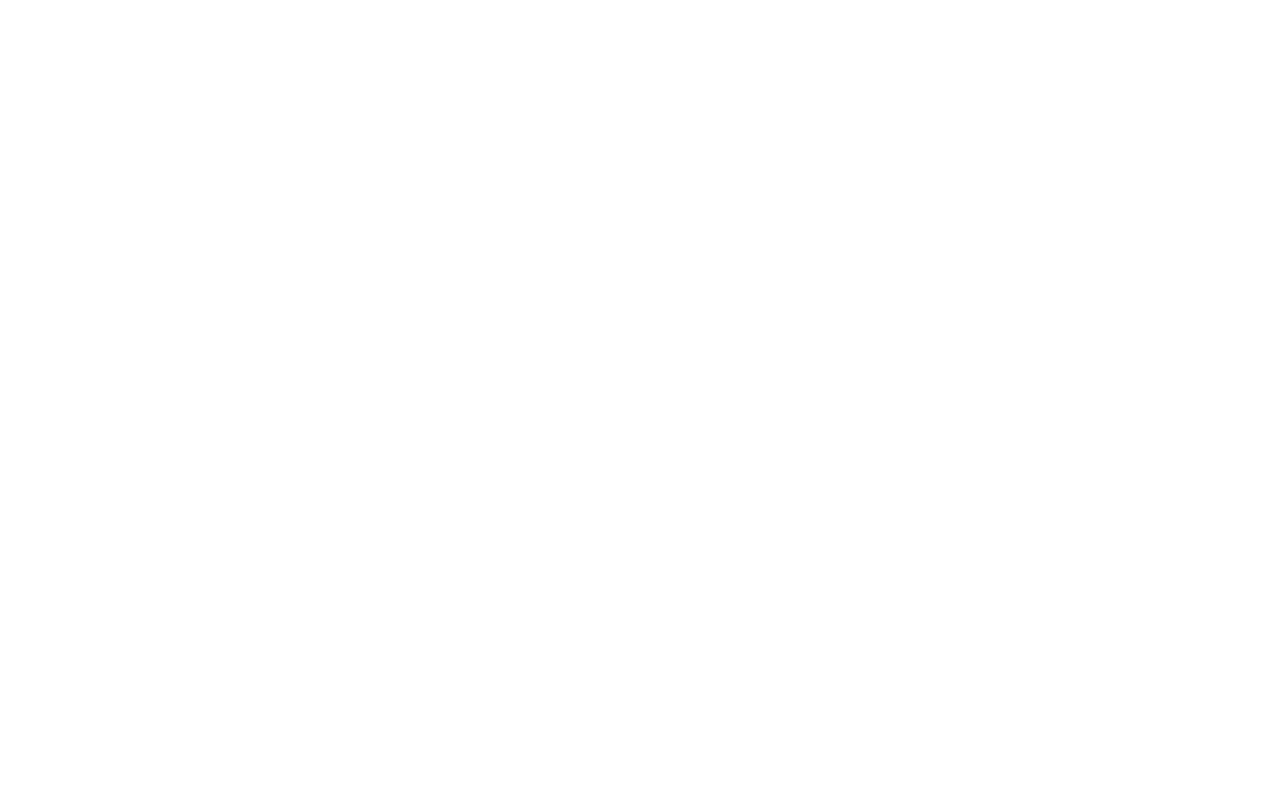
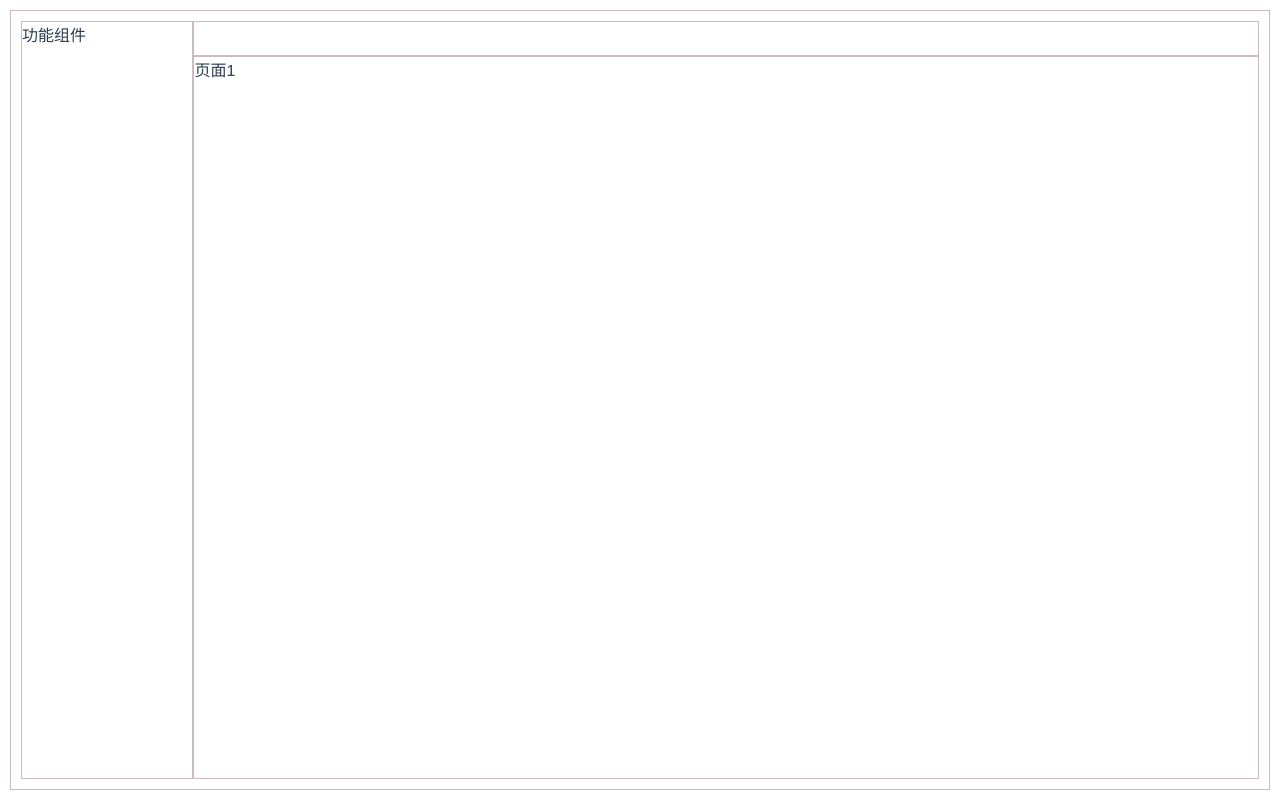
Before and after one commit to liuzongyue/integration_regional, a Vue app: page /page-menu/page1 in a window 1280 px wide. Built offline with nearby package versions, Linux system fonts and the light colour scheme; the HTML template or start-up script is replaced by a standard one.

Commit message:
更改页面

```diff
--- a/src/router/index.js
+++ b/src/router/index.js
@@ -15,6 +15,19 @@
     name: 'drapInfo',
     component: () => import("./../views/drapInfo/index.vue")
   },
+  {
+    path: '/page-menu',
+    name: 'pageMenu',
+    component: () => import("./../views/pageMenu/index"),
+    redirect: "/page-menu/page1",
+    children: [
+      {
+        path: "/page-menu/page1",
+        name: 'page1',
+        component: () => import("./../views/pageMenu/page1/index.vue")
+      },
+    ]
+  },
 ]
 
 const router = new VueRouter({
--- a/src/views/HomeView.vue
+++ b/src/views/HomeView.vue
@@ -1,7 +1,7 @@
 <template>
   <div class="home">
     <div class="son_box">
-      <span class="drap_box" @click="GoDrapInfo">drap</span>
+      <span class="drap_box" @click="GoDrapInfo">进入</span>
     </div>
   </div>
 </template>
@@ -21,7 +21,7 @@
   methods: {
     GoDrapInfo() {
       this.$router.push({
-        path: '/drapInfo'
+        path: '/page-menu'
       })
     },
   },
@@ -32,6 +32,8 @@
 .home {
   position: relative;
   display: flex;
+  width: 100vw;
+  height: 100vh;
   .son_box {
     position: relative;
     top: 0%;
--- /dev/null
+++ b/src/views/pageMenu/headerNav/index.vue
@@ -0,0 +1,25 @@
+<template>
+  <header class="header-box">
+
+  </header>
+</template>
+
+<script>
+export default {
+
+}
+</script>
+
+<style lang="scss" scoped>
+  .header-box {
+    display: flex;
+    justify-content: flex-start;
+    align-items: center;
+    flex-wrap: wrap;
+    border: 1px solid #cbbbbb;
+    padding: 5px;
+    width: 100%;
+    flex-basis: 35px;
+    box-sizing: border-box;
+  }
+</style>
--- /dev/null
+++ b/src/views/pageMenu/index.vue
@@ -0,0 +1,56 @@
+<template>
+  <div class="pageMenu">
+    <section class="menu-container">
+      <left-nav></left-nav>
+      <main class="main-container">
+        <header-nav></header-nav>
+        <section class="section-box">
+          <router-view></router-view>
+        </section>
+      </main>
+    </section>
+  </div>
+</template>
+
+<script>
+  import leftNav from "./leftNavigation"
+  import headerNav from "./headerNav"
+export default {
+  components: {
+    leftNav,
+    headerNav,
+  },
+}
+</script>
+
+<style lang="scss" scoped>
+.pageMenu {
+  width: 100vw;
+  height: 100vh;
+  padding: 10px;
+  box-sizing: border-box;
+
+  .menu-container {
+    display: flex;
+    flex-wrap: nowrap;
+    width: 100%;
+    height: 100%;
+    box-sizing: border-box;
+    padding: 10px;
+    border: 1px solid #cbbbbb;
+
+    .main-container {
+      display: flex;
+      flex-wrap: wrap;
+      width: 100%;
+      flex-direction: column;
+      .section-box {
+        border: 1px solid #cbbbbb;
+        width: 100%;
+        flex: 1;
+        box-sizing: border-box;
+      }
+    }
+  }
+}
+</style>
--- /dev/null
+++ b/src/views/pageMenu/leftNavigation/index.vue
@@ -0,0 +1,59 @@
+<template>
+  <div class="menu-left">
+    <ul-menuList :menuList="menuList"></ul-menuList>
+  </div>
+</template>
+
+<script>
+  import ulMenuList from "./ul-menuList.vue"
+  export default {
+    components: {
+      ulMenuList,
+    },
+    data() {
+      return {
+        menuList: [
+          {
+            label: "功能组件",
+            pathUrl: "/page-menu",
+            show: false,
+            children: [
+              {
+                label: "组件一",
+                pathUrl: "",
+              },
+              {
+                label: "组件二",
+                pathUrl: "",
+              },
+              {
+                label: "组件三",
+                pathUrl: "",
+              },
+              {
+                label: "组件四",
+                pathUrl: "",
+                show: false,
+                children: [
+                  {
+                    label: "组件五",
+                    pathUrl: "",
+                  },
+                ]
+              },
+            ]
+          }
+        ],
+      }
+    },
+  }
+</script>
+
+<style lang="scss" scoped>
+.menu-left {
+  flex-basis: 200px;
+  height: 100%;
+  box-sizing: border-box;
+  border: 1px solid #cbbbbb;
+}
+</style>
--- /dev/null
+++ b/src/views/pageMenu/leftNavigation/ul-menuList.vue
@@ -0,0 +1,23 @@
+<template>
+  <div>
+    <ul v-for="(item,index) in menuList" :key="item.label+index">
+      <div @click="item.show = !item.show">{{item.label}}</div>
+      <ul-menuList :menuList="item.children" v-if="item.children && item.show"></ul-menuList>
+    </ul>
+  </div>
+</template>
+
+<script>
+  export default {
+    name: "ulMenuList",
+    components: {
+    },
+    props: {
+      menuList: Array
+    },
+  }
+</script>
+
+<style lang="scss" scoped>
+
+</style>
--- /dev/null
+++ b/src/views/pageMenu/page1/index.vue
@@ -0,0 +1,15 @@
+<template>
+  <div>
+    页面1
+  </div>
+</template>
+
+<script>
+  export default {
+
+  }
+</script>
+
+<style lang="scss" scoped>
+
+</style>
--- a/vue.config.js
+++ b/vue.config.js
@@ -1,4 +1,9 @@
 const { defineConfig } = require('@vue/cli-service')
 module.exports = defineConfig({
-  transpileDependencies: true
+  transpileDependencies: true,
+  devServer: {
+    proxy: {
+      // ws: false,
+    }
+  }
 })
```
